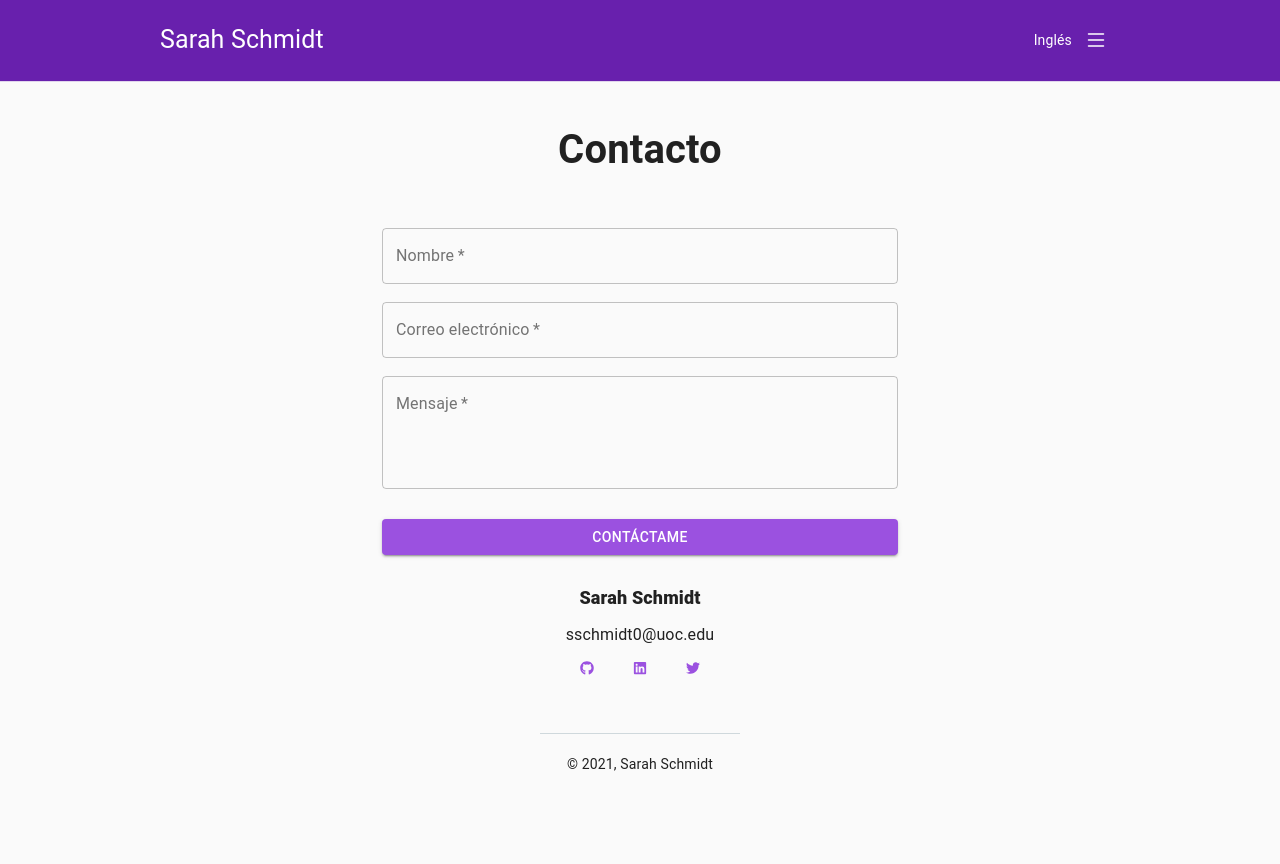
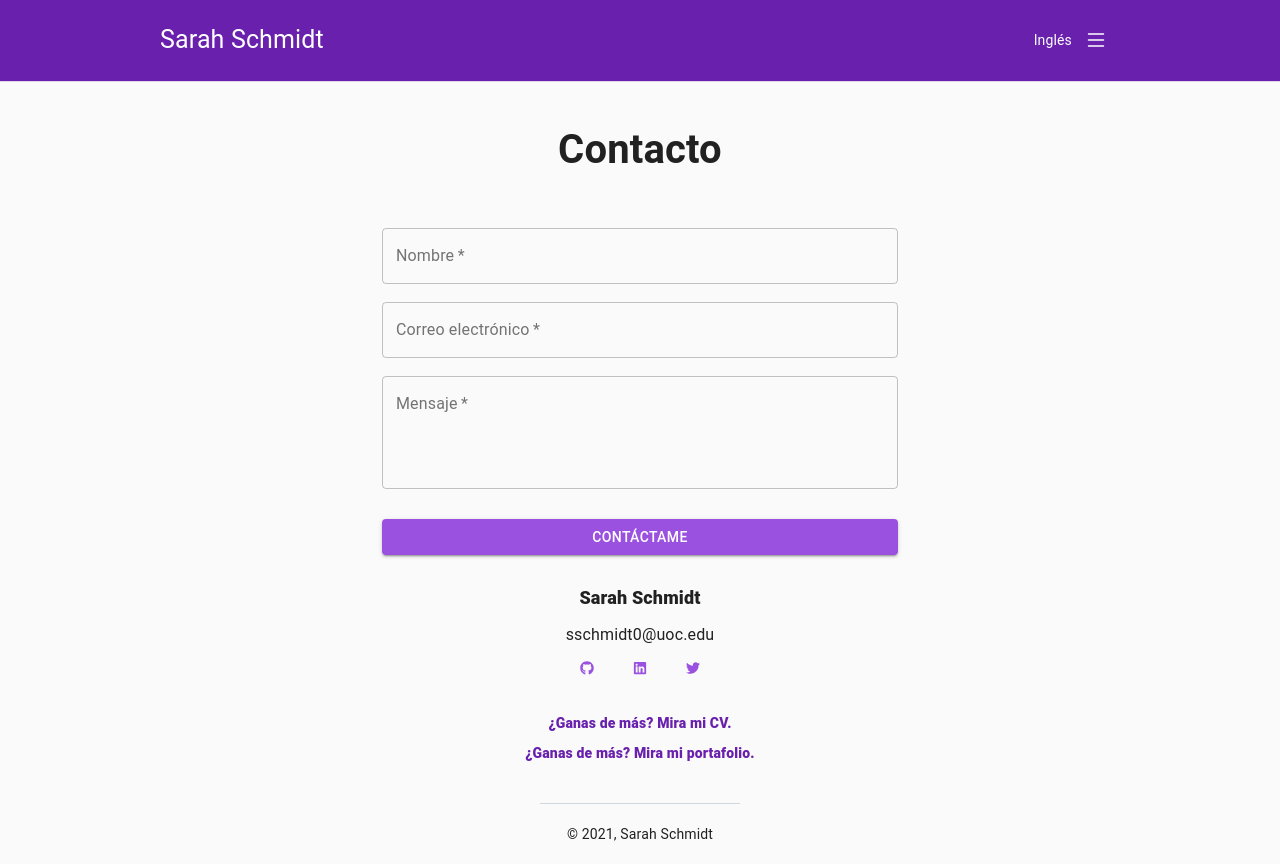
Before and after one commit to sschmidt0/portfolio, a Next.js app: page /contacto in a window 1280 px wide. Before the commit the page ends 800 px from the top, so only its background shows below. Built offline with nearby package versions, Linux system fonts and the light colour scheme.

Commit message:
added links to other sites at the bottom of each page

```diff
--- a/components/composed/HomeComponent/CvSection.js
+++ b/components/composed/HomeComponent/CvSection.js
@@ -7,6 +7,7 @@ import { Languages } from './Languages';
 import { motion, useAnimation } from "framer-motion";
 import { fadeInUp } from '../../../assets/animations/animations';
 import { useInView } from 'react-intersection-observer';
+import { SiteLinks } from '../SiteLinks';
 
 export const CvSection = () => {
   const controls = useAnimation();
@@ -39,6 +40,7 @@ export const CvSection = () => {
           <Languages />
         </motion.div>
       </div>
+      <SiteLinks site="intro" />
     </article>
   );
 };
--- /dev/null
+++ b/components/composed/SiteLinks.js
@@ -0,0 +1,32 @@
+import Link from 'next/link';
+import { useRouter } from 'next/router';
+
+export const SiteLinks = ({ site }) => {
+  const router = useRouter();
+  const linkCV = router.locale === 'en' ? 'Want more? Check out my CV.' : '¿Ganas de más? Mira mi CV.';
+  const linkPortfolio = router.locale === 'en' ? 'Want more? Check out my portfolio.' : '¿Ganas de más? Mira mi portafolio.';
+  const linkContact = router.locale === 'en' ? "Or why don't you get in contact with me?" : '¿O por qué no te pones en contacto conmigo?';
+
+  return (
+    <div className="siteLinks">
+    { site === 'intro' && (
+      <>
+        <Link href="/portafolio"><a>{ linkPortfolio }</a></Link>
+        <Link href="/contacto"><a>{ linkContact }</a></Link>
+      </>
+    )}
+    { site === 'portfolio' && (
+      <>
+        <Link href="/"><a>{ linkCV }</a></Link>
+        <Link href="/contacto"><a>{ linkContact }</a></Link>
+      </>
+    )}
+    { site === 'contact' && (
+      <>
+        <Link href="/"><a>{ linkCV }</a></Link>
+        <Link href="/portafolio"><a>{ linkPortfolio }</a></Link>
+      </>
+    )}
+    </div>
+  );
+};
--- a/pages/contacto.js
+++ b/pages/contacto.js
@@ -5,6 +5,7 @@ import { ContactInfo } from '../components/composed/ContactComponent/ContactInfo
 import { Footer } from '../components/Footer';
 import { motion } from 'framer-motion';
 import { fadeInUp, zoomIn, stagger } from '../assets/animations/animations';
+import { SiteLinks } from '../components/composed/SiteLinks';
 
 const Contacto = () => {
   const router = useRouter();
@@ -28,6 +29,7 @@ const Contacto = () => {
         <motion.div variants={ fadeInUp }>
           <ContactInfo />
         </motion.div>
+        <SiteLinks site="contact" />
         <Footer />
       </motion.section>
     </>
--- a/pages/portafolio.js
+++ b/pages/portafolio.js
@@ -2,6 +2,7 @@ import { useRouter } from 'next/router';
 import Head from 'next/head';
 import { ProjectsPortfolio } from '../components/composed/PortfolioComponent/ProjectsPortfolio';
 import { Footer } from '../components/Footer';
+import { SiteLinks } from '../components/composed/SiteLinks';
 
 const Portfolio = () => {
   const router = useRouter();
@@ -15,6 +16,7 @@ const Portfolio = () => {
       <section>
         <h1>{ title }</h1>
         <ProjectsPortfolio />
+        <SiteLinks site="portfolio" />
         <Footer />
       </section>
     </>
--- a/styles/globals.scss
+++ b/styles/globals.scss
@@ -122,3 +122,15 @@ footer {
     border-top: 1px solid #cfd8dc;
   }
 }
+
+.siteLinks {
+  display: flex;
+  flex-direction: column;
+  justify-content: space-between;
+  align-items: center;
+  width: 400px;
+  height: 50px;
+  margin: 20px auto 0;
+  color: #6820ad;
+  font-weight: 800;
+}
```
